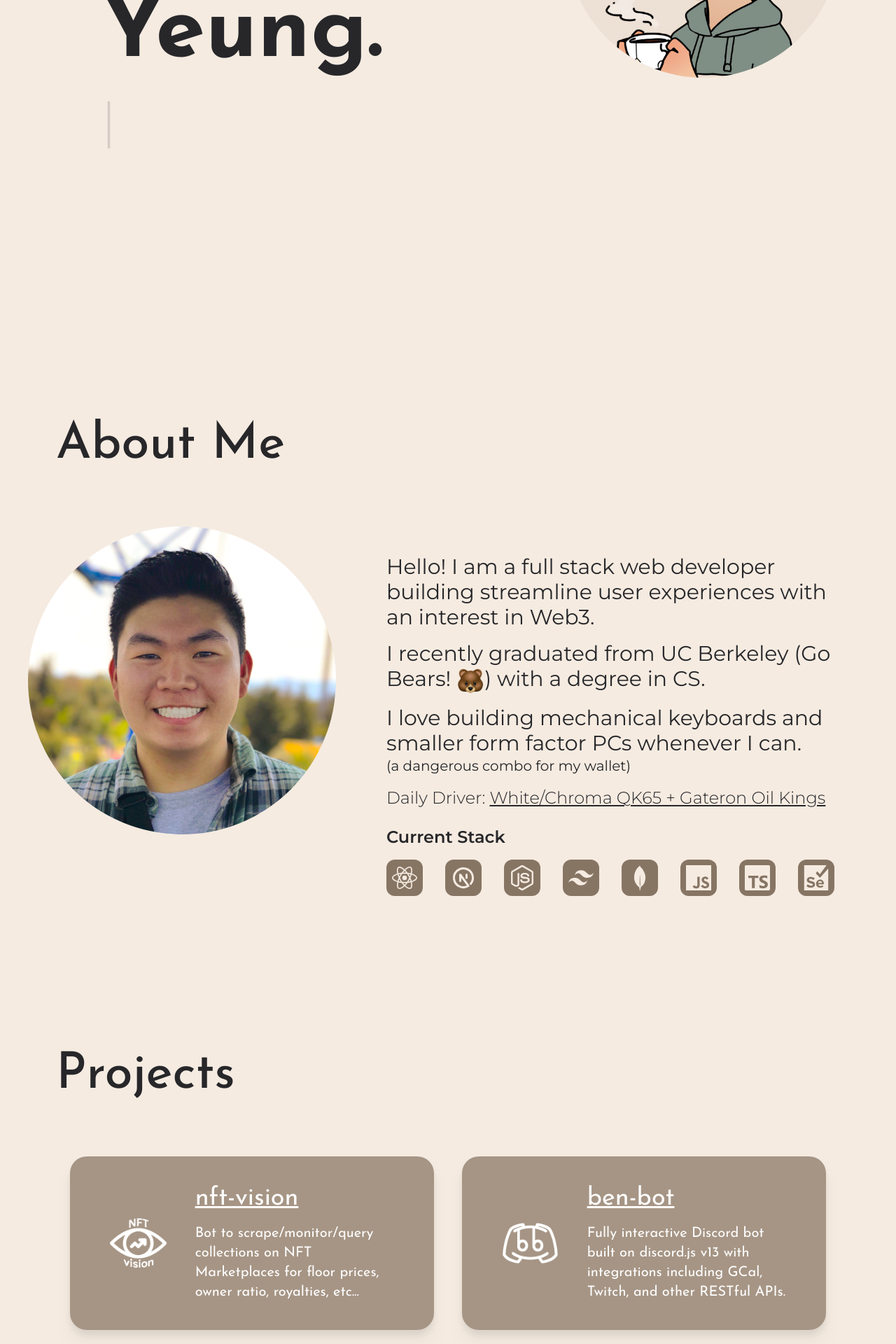
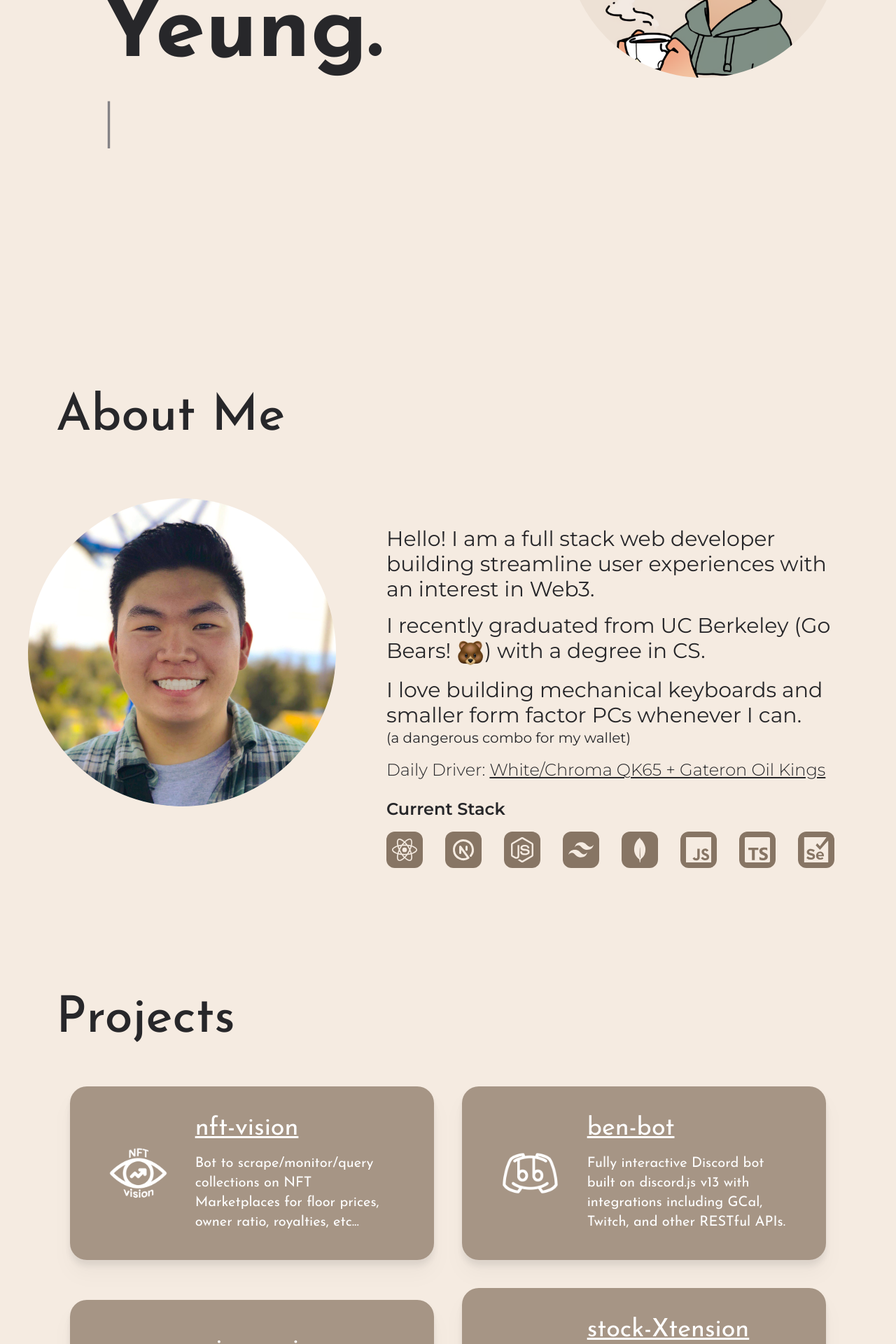
Before and after one commit to ben-yeung/portfolio-site, a Next.js app: page / in a window 1280 px wide. Shown: the part 480-2400 px from the top of the page at 70% size. Built offline with nearby package versions, Linux system fonts and the light colour scheme; no server answers.

Commit message:
Implemented contact page + emailjs

```diff
--- a/components/Spotlight.tsx
+++ b/components/Spotlight.tsx
@@ -6,7 +6,7 @@ const Spotlight = (props) => {
     <div className="flex flex-row items-center justify-start w-3/4 mt-5 mx-5 px-4 xl:py-10 lg:mt-10 xl:w-1/2 bg-egg-200 text-white dark:bg-zinc-800 rounded-3xl drop-shadow-xl">
       <img src={props.thumb} alt="project_thumb" className="w-1/2 lg:w-1/3 p-6 md:p-8 2xl:p-10 rounded-xl" />
       <div>
-        <a href={props.source} className="flex flex-row items-center text-4xl" target="_blank" rel="noreferrer">
+        <a href={props.source} className="flex flex-row items-center text-3xl xl:text-4xl" target="_blank" rel="noreferrer">
           <h1 className="underline">{props.name}</h1>
         </a>
         <p className="hidden md:flex text-xl 2xl:text-2xl mt-4 pr-10">{props.desc}</p>
--- a/package.json
+++ b/package.json
@@ -9,6 +9,7 @@
     "lint": "next lint"
   },
   "dependencies": {
+    "@emailjs/browser": "^3.10.0",
     "@next/font": "13.0.7",
     "@types/node": "18.11.16",
     "@types/react": "18.0.26",
--- a/pages/index.tsx
+++ b/pages/index.tsx
@@ -1,6 +1,8 @@
 import Head from "next/head";
 import Typewriter from "typewriter-effect";
-import { useState } from "react";
+import { useState, useRef } from "react";
+
+import emailjs from "@emailjs/browser";
 
 import NavBar from "../components/NavBar";
 import Footer from "../components/Footer";
@@ -71,6 +73,21 @@ export default function Home() {
   function stackHover(name: string) {
     setStackName(name);
   }
+
+  const form = useRef(null);
+
+  const sendEmail = (e) => {
+    e.preventDefault();
+
+    emailjs.sendForm("service_ip5uu5l", "template_3yohaoz", e.currentTarget, `g0K5rR910iY-3ohtl`).then(
+      (result) => {
+        console.log(result.text);
+      },
+      (error) => {
+        console.log(error.text);
+      }
+    );
+  };
 
   return (
     <AnimatePresence>
@@ -154,7 +171,7 @@ export default function Home() {
           </motion.div>
         </motion.section>
 
-        <section id="about" className="flex flex-col section min-h-screen my-10">
+        <section id="about" className="section">
           <div className="px-6 pt-20 lg:pl-20 h-full">
             <h1 className="text-6xl lg:text-7xl font-josefin font-medium text-center lg:text-left">About Me</h1>
           </div>
@@ -248,11 +265,11 @@ export default function Home() {
           </div>
         </section>
 
-        <section id="projects" className="flex flex-col section min-h-screen my-10">
+        <section id="projects" className="section">
           <div className="px-6 pt-20 lg:pl-20">
             <h1 className="text-6xl lg:text-7xl font-josefin font-medium text-center lg:text-left">Projects</h1>
           </div>
-          <div className="flex flex-col xl:px-20 xl:mt-10 xl:flex-row w-full justify-center items-center">
+          <div className="flex flex-col xl:px-20 xl:mt-5 xl:flex-row w-full justify-center items-center">
             <Spotlight
               name="nft-vision"
               desc="Bot to scrape/monitor/query collections on NFT Marketplaces for floor prices, owner ratio, royalties, etc..."
@@ -282,11 +299,23 @@ export default function Home() {
           </div>
         </section>
 
-        {/* <section id="contact" className="flex flex-col section min-h-screen">
-          <div className="px-6 pt-10 lg:pl-20">
-            <h1 className="text-6xl lg:text-7xl font-josefin font-medium text-center lg:text-left">Contact Me</h1>
+        <section id="contact" className="flex flex-col pt-20 justify-center items-center">
+          <div className="px-2 mt-10 lg:w-2/3">
+            <h1 className="text-6xl lg:text-7xl font-josefin font-medium text-center lg:text-left">Let's Chat!</h1>
+            <form
+              ref={form}
+              onSubmit={sendEmail}
+              className="flex flex-col w-full justify-center items-center px-10 md:px-12 lg:px-0 h-full mt-5 mb-20"
+            >
+              <div className="flex flex-row w-full">
+                <input type="name" name="name" className="inputfield mr-5 lg:mr-10" placeholder="Name" />
+                <input type="email" name="email" className="inputfield ml-4 lg:ml-10" placeholder="Email" />
+              </div>
+              <textarea name="message" className="inputmessage" cols={30} rows={8}></textarea>
+              <input type="submit" className="submit" />
+            </form>
           </div>
-        </section> */}
+        </section>
 
         <Footer />
       </main>
--- a/styles/globals.css
+++ b/styles/globals.css
@@ -1,6 +1,21 @@
 @tailwind base;
 @tailwind components;
 @tailwind utilities;
+
+/* Change Autocomplete styles in Chrome*/
+input:-webkit-autofill,
+input:-webkit-autofill:hover,
+input:-webkit-autofill:focus,
+textarea:-webkit-autofill,
+textarea:-webkit-autofill:hover,
+textarea:-webkit-autofill:focus,
+select:-webkit-autofill,
+select:-webkit-autofill:hover,
+select:-webkit-autofill:focus {
+  -webkit-box-shadow: 0 0 0px 1000px transparent inset;
+  box-shadow: 0 0 0px 1000px transparent inset;
+  transition: background-color 5000s ease-in-out 0s;
+}
 
 .dark {
   @apply bg-zinc-900 text-white;
@@ -20,7 +35,25 @@
 }
 
 .section {
-  @apply pt-20;
+  @apply flex flex-col min-h-screen pt-20;
+}
+
+.inputfield {
+  @apply w-1/2 pr-5 pt-5 pb-2 my-5;
+  @apply bg-transparent placeholder-zinc-800 border-b-4 border-egg-200 dark:border-solid dark:border-b-4 dark:border-white  dark:placeholder-white;
+  @apply font-semibold text-lg md:text-xl lg:text-2xl focus:outline-none;
+}
+
+.inputmessage {
+  @apply w-full p-6 mt-5 rounded-xl bg-egg-200 dark:bg-zinc-800;
+  @apply font-semibold text-lg md:text-xl focus:outline-none;
+}
+
+.submit {
+  @apply w-2/3 lg:w-1/2 p-4 mt-10 cursor-pointer rounded-xl;
+  @apply bg-transparent placeholder-zinc-800 border-4 border-egg-200 dark:border-solid dark:border-4 dark:border-white  dark:placeholder-white;
+  @apply font-semibold text-xl lg:text-2xl focus:outline-none;
+  @apply hover:bg-egg-900 hover:text-white dark:hover:text-zinc-900 dark:hover:bg-white duration-500;
 }
 
 .menuContainer {
```
Also changed, not shown: 1 other file (tests, documents, lock files or other folders).
